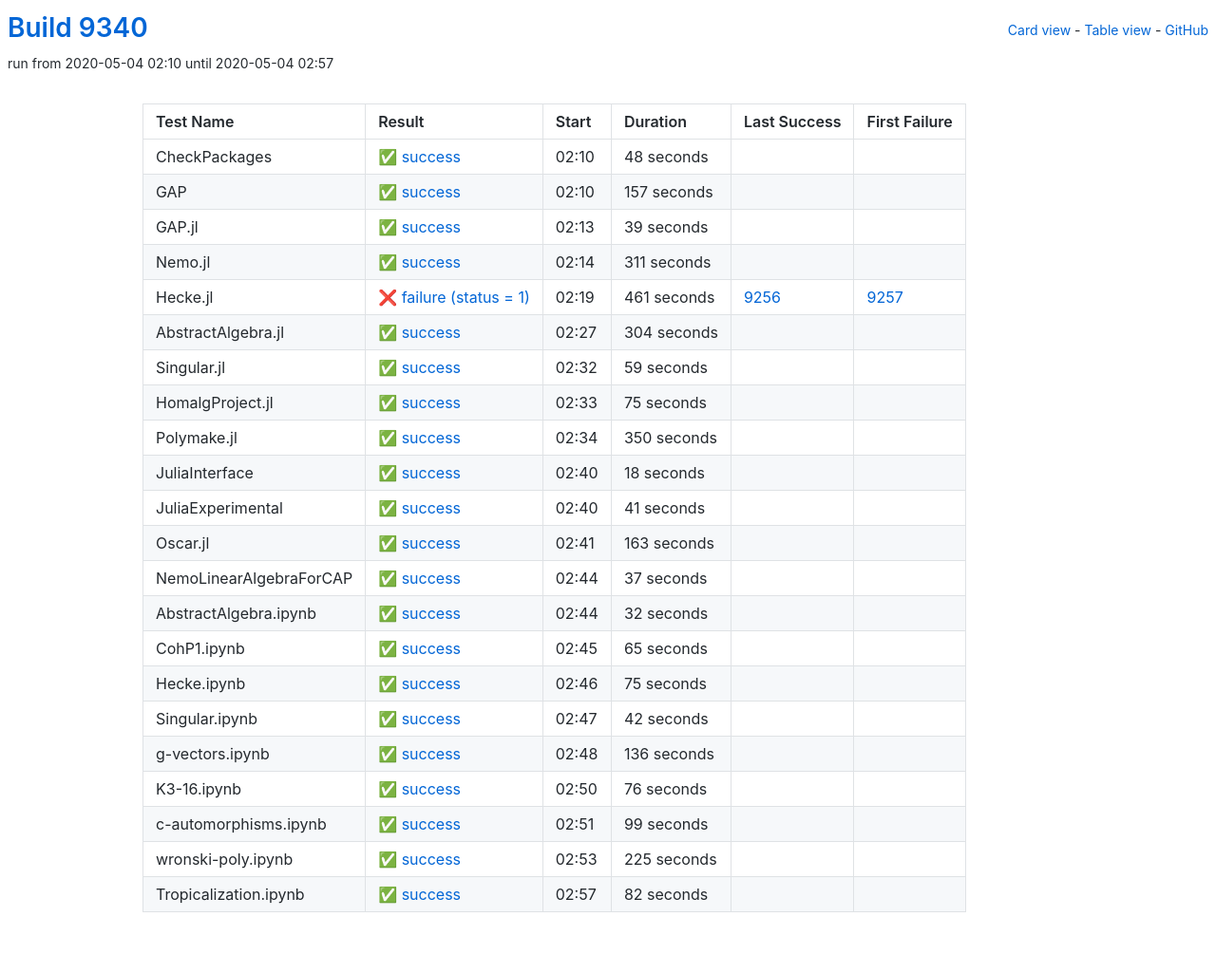
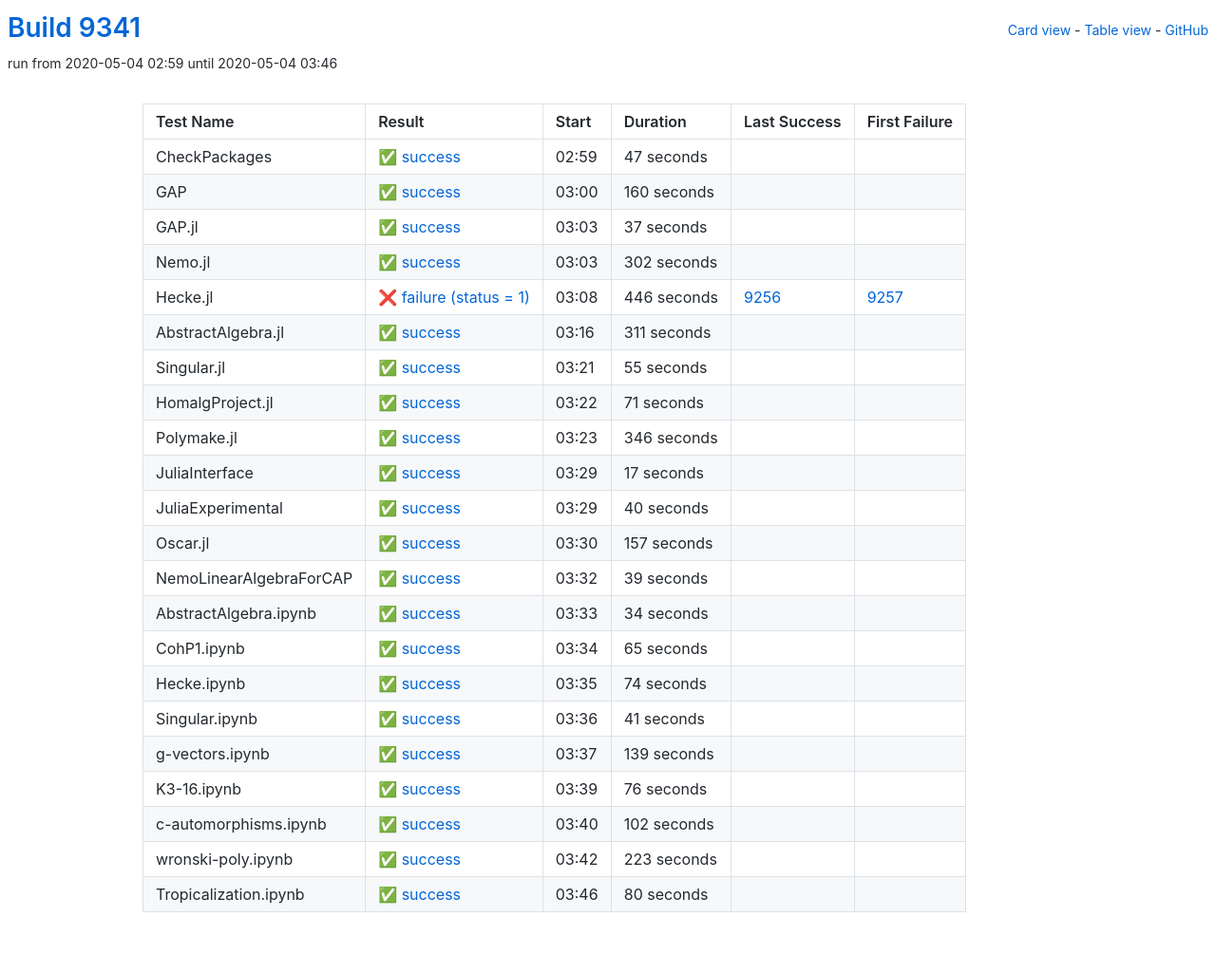
Before and after one commit to oscar-system/oscar-ci-status, a Jekyll site: the page built from table.html, in a window 1280 px wide. Shown: the whole page at 95% size. Built offline with Jekyll 4.4.1, drawn with Linux system fonts in a browser that asks for light colours.

Commit message:
Build 9341

```diff
--- a/_data/ci.yml
+++ b/_data/ci.yml
@@ -1,16 +1,126 @@
-build: 9340
-build_url: https://oscarci.mathematik.uni-kl.de/job/oscar/9340/
+build: 9341
+build_url: https://oscarci.mathematik.uni-kl.de/job/oscar/9341/
 job: oscar
 tests:
-- duration: 48
+- duration: 47
   exitcode: 0
   first_failure: false
   first_failure_url: null
   last_success: false
   last_success_url: null
-  log: https://oscarci.mathematik.uni-kl.de/job/oscar/9340/artifact/logs/build-9340/CheckPackages.log
+  log: https://oscarci.mathematik.uni-kl.de/job/oscar/9341/artifact/logs/build-9341/CheckPackages.log
   name: CheckPackages
-  start: 2020-05-04 02:10
+  start: 2020-05-04 02:59
+  status: success
+  success: true
+- duration: 160
+  exitcode: 0
+  first_failure: false
+  first_failure_url: null
+  last_success: false
+  last_success_url: null
+  log: https://oscarci.mathematik.uni-kl.de/job/oscar/9341/artifact/logs/build-9341/GAP.log
+  name: GAP
+  start: 2020-05-04 03:00
+  status: success
+  success: true
+- duration: 37
+  exitcode: 0
+  first_failure: false
+  first_failure_url: null
+  last_success: false
+  last_success_url: null
+  log: https://oscarci.mathematik.uni-kl.de/job/oscar/9341/artifact/logs/build-9341/GAP.jl.log
+  name: GAP.jl
+  start: 2020-05-04 03:03
+  status: success
+  success: true
+- duration: 302
+  exitcode: 0
+  first_failure: false
+  first_failure_url: null
+  last_success: false
+  last_success_url: null
+  log: https://oscarci.mathematik.uni-kl.de/job/oscar/9341/artifact/logs/build-9341/Nemo.jl.log
+  name: Nemo.jl
+  start: 2020-05-04 03:03
+  status: success
+  success: true
+- duration: 446
+  exitcode: 1
+  first_failure: 9257
+  first_failure_url: https://oscarci.mathematik.uni-kl.de/job/oscar/9257/
+  last_success: 9256
+  last_success_url: https://oscarci.mathematik.uni-kl.de/job/oscar/9256/
+  log: https://oscarci.mathematik.uni-kl.de/job/oscar/9341/artifact/logs/build-9341/Hecke.jl.log
+  name: Hecke.jl
+  start: 2020-05-04 03:08
+  status: failure
+  success: false
+- duration: 311
+  exitcode: 0
+  first_failure: false
+  first_failure_url: null
+  last_success: false
+  last_success_url: null
+  log: https://oscarci.mathematik.uni-kl.de/job/oscar/9341/artifact/logs/build-9341/AbstractAlgebra.jl.log
+  name: AbstractAlgebra.jl
+  start: 2020-05-04 03:16
+  status: success
+  success: true
+- duration: 55
+  exitcode: 0
+  first_failure: false
+  first_failure_url: null
+  last_success: false
+  last_success_url: null
+  log: https://oscarci.mathematik.uni-kl.de/job/oscar/9341/artifact/logs/build-9341/Singular.jl.log
+  name: Singular.jl
+  start: 2020-05-04 03:21
+  status: success
+  success: true
+- duration: 71
+  exitcode: 0
+  first_failure: false
+  first_failure_url: null
+  last_success: false
+  last_success_url: null
+  log: https://oscarci.mathematik.uni-kl.de/job/oscar/9341/artifact/logs/build-9341/HomalgProject.jl.log
+  name: HomalgProject.jl
+  start: 2020-05-04 03:22
+  status: success
+  success: true
+- duration: 346
+  exitcode: 0
+  first_failure: false
+  first_failure_url: null
+  last_success: false
+  last_success_url: null
+  log: https://oscarci.mathematik.uni-kl.de/job/oscar/9341/artifact/logs/build-9341/Polymake.jl.log
+  name: Polymake.jl
+  start: 2020-05-04 03:23
+  status: success
+  success: true
+- duration: 17
+  exitcode: 0
+  first_failure: false
+  first_failure_url: null
+  last_success: false
+  last_success_url: null
+  log: https://oscarci.mathematik.uni-kl.de/job/oscar/9341/artifact/logs/build-9341/JuliaInterface.log
+  name: JuliaInterface
+  start: 2020-05-04 03:29
+  status: success
+  success: true
+- duration: 40
+  exitcode: 0
+  first_failure: false
+  first_failure_url: null
+  last_success: false
+  last_success_url: null
+  log: https://oscarci.mathematik.uni-kl.de/job/oscar/9341/artifact/logs/build-9341/JuliaExperimental.log
+  name: JuliaExperimental
+  start: 2020-05-04 03:29
   status: success
   success: true
 - duration: 157
@@ -19,9 +129,9 @@ tests:
   first_failure_url: null
   last_success: false
   last_success_url: null
-  log: https://oscarci.mathematik.uni-kl.de/job/oscar/9340/artifact/logs/build-9340/GAP.log
-  name: GAP
-  start: 2020-05-04 02:10
+  log: https://oscarci.mathematik.uni-kl.de/job/oscar/9341/artifact/logs/build-9341/Oscar.jl.log
+  name: Oscar.jl
+  start: 2020-05-04 03:30
   status: success
   success: true
 - duration: 39
@@ -30,86 +140,42 @@ tests:
   first_failure_url: null
   last_success: false
   last_success_url: null
-  log: https://oscarci.mathematik.uni-kl.de/job/oscar/9340/artifact/logs/build-9340/GAP.jl.log
-  name: GAP.jl
-  start: 2020-05-04 02:13
+  log: https://oscarci.mathematik.uni-kl.de/job/oscar/9341/artifact/logs/build-9341/NemoLinearAlgebraForCAP.log
+  name: NemoLinearAlgebraForCAP
+  start: 2020-05-04 03:32
   status: success
   success: true
-- duration: 311
+- duration: 34
   exitcode: 0
   first_failure: false
   first_failure_url: null
   last_success: false
   last_success_url: null
-  log: https://oscarci.mathematik.uni-kl.de/job/oscar/9340/artifact/logs/build-9340/Nemo.jl.log
-  name: Nemo.jl
-  start: 2020-05-04 02:14
+  log: https://oscarci.mathematik.uni-kl.de/job/oscar/9341/artifact/logs/build-9341/AbstractAlgebra.ipynb.log
+  name: AbstractAlgebra.ipynb
+  start: 2020-05-04 03:33
   status: success
   success: true
-- duration: 461
-  exitcode: 1
-  first_failure: 9257
-  first_failure_url: https://oscarci.mathematik.uni-kl.de/job/oscar/9257/
-  last_success: 9256
-  last_success_url: https://oscarci.mathematik.uni-kl.de/job/oscar/9256/
-  log: https://oscarci.mathematik.uni-kl.de/job/oscar/9340/artifact/logs/build-9340/Hecke.jl.log
-  name: Hecke.jl
-  start: 2020-05-04 02:19
-  status: failure
-  success: false
-- duration: 304
+- duration: 65
   exitcode: 0
   first_failure: false
   first_failure_url: null
   last_success: false
   last_success_url: null
-  log: https://oscarci.mathematik.uni-kl.de/job/oscar/9340/artifact/logs/build-9340/AbstractAlgebra.jl.log
-  name: AbstractAlgebra.jl
-  start: 2020-05-04 02:27
+  log: https://oscarci.mathematik.uni-kl.de/job/oscar/9341/artifact/logs/build-9341/CohP1.ipynb.log
+  name: CohP1.ipynb
+  start: 2020-05-04 03:34
   status: success
   success: true
-- duration: 59
+- duration: 74
   exitcode: 0
   first_failure: false
   first_failure_url: null
   last_success: false
   last_success_url: null
-  log: https://oscarci.mathematik.uni-kl.de/job/oscar/9340/artifact/logs/build-9340/Singular.jl.log
-  name: Singular.jl
-  start: 2020-05-04 02:32
-  status: success
-  success: true
-- duration: 75
-  exitcode: 0
-  first_failure: false
-  first_failure_url: null
-  last_success: false
-  last_success_url: null
-  log: https://oscarci.mathematik.uni-kl.de/job/oscar/9340/artifact/logs/build-9340/HomalgProject.jl.log
-  name: HomalgProject.jl
-  start: 2020-05-04 02:33
-  status: success
-  success: true
-- duration: 350
-  exitcode: 0
-  first_failure: false
-  first_failure_url: null
-  last_success: false
-  last_success_url: null
-  log: https://oscarci.mathematik.uni-kl.de/job/oscar/9340/artifact/logs/build-9340/Polymake.jl.log
-  name: Polymake.jl
-  start: 2020-05-04 02:34
-  status: success
-  success: true
-- duration: 18
-  exitcode: 0
-  first_failure: false
-  first_failure_url: null
-  last_success: false
-  last_success_url: null
-  log: https://oscarci.mathematik.uni-kl.de/job/oscar/9340/artifact/logs/build-9340/JuliaInterface.log
-  name: JuliaInterface
-  start: 2020-05-04 02:40
+  log: https://oscarci.mathematik.uni-kl.de/job/oscar/9341/artifact/logs/build-9341/Hecke.ipynb.log
+  name: Hecke.ipynb
+  start: 2020-05-04 03:35
   status: success
   success: true
 - duration: 41
@@ -118,86 +184,20 @@ tests:
   first_failure_url: null
   last_success: false
   last_success_url: null
-  log: https://oscarci.mathematik.uni-kl.de/job/oscar/9340/artifact/logs/build-9340/JuliaExperimental.log
-  name: JuliaExperimental
-  start: 2020-05-04 02:40
+  log: https://oscarci.mathematik.uni-kl.de/job/oscar/9341/artifact/logs/build-9341/Singular.ipynb.log
+  name: Singular.ipynb
+  start: 2020-05-04 03:36
   status: success
   success: true
-- duration: 163
+- duration: 139
   exitcode: 0
   first_failure: false
   first_failure_url: null
   last_success: false
   last_success_url: null
-  log: https://oscarci.mathematik.uni-kl.de/job/oscar/9340/artifact/logs/build-9340/Oscar.jl.log
-  name: Oscar.jl
-  start: 2020-05-04 02:41
-  status: success
-  success: true
-- duration: 37
-  exitcode: 0
-  first_failure: false
-  first_failure_url: null
-  last_success: false
-  last_success_url: null
-  log: https://oscarci.mathematik.uni-kl.de/job/oscar/9340/artifact/logs/build-9340/NemoLinearAlgebraForCAP.log
-  name: NemoLinearAlgebraForCAP
-  start: 2020-05-04 02:44
-  status: success
-  success: true
-- duration: 32
-  exitcode: 0
-  first_failure: false
-  first_failure_url: null
-  last_success: false
-  last_success_url: null
-  log: https://oscarci.mathematik.uni-kl.de/job/oscar/9340/artifact/logs/build-9340/AbstractAlgebra.ipynb.log
-  name: AbstractAlgebra.ipynb
-  start: 2020-05-04 02:44
-  status: success
-  success: true
-- duration: 65
-  exitcode: 0
-  first_failure: false
-  first_failure_url: null
-  last_success: false
-  last_success_url: null
-  log: https://oscarci.mathematik.uni-kl.de/job/oscar/9340/artifact/logs/build-9340/CohP1.ipynb.log
-  name: CohP1.ipynb
-  start: 2020-05-04 02:45
-  status: success
-  success: true
-- duration: 75
-  exitcode: 0
-  first_failure: false
-  first_failure_url: null
-  last_success: false
-  last_success_url: null
-  log: https://oscarci.mathematik.uni-kl.de/job/oscar/9340/artifact/logs/build-9340/Hecke.ipynb.log
-  name: Hecke.ipynb
-  start: 2020-05-04 02:46
-  status: success
-  success: true
-- duration: 42
-  exitcode: 0
-  first_failure: false
-  first_failure_url: null
-  last_success: false
-  last_success_url: null
-  log: https://oscarci.mathematik.uni-kl.de/job/oscar/9340/artifact/logs/build-9340/Singular.ipynb.log
-  name: Singular.ipynb
-  start: 2020-05-04 02:47
-  status: success
-  success: true
-- duration: 136
-  exitcode: 0
-  first_failure: false
-  first_failure_url: null
-  last_success: false
-  last_success_url: null
-  log: https://oscarci.mathematik.uni-kl.de/job/oscar/9340/artifact/logs/build-9340/g-vectors.ipynb.log
+  log: https://oscarci.mathematik.uni-kl.de/job/oscar/9341/artifact/logs/build-9341/g-vectors.ipynb.log
   name: g-vectors.ipynb
-  start: 2020-05-04 02:48
+  start: 2020-05-04 03:37
   status: success
   success: true
 - duration: 76
@@ -206,41 +206,41 @@ tests:
   first_failure_url: null
   last_success: false
   last_success_url: null
-  log: https://oscarci.mathematik.uni-kl.de/job/oscar/9340/artifact/logs/build-9340/K3-16.ipynb.log
+  log: https://oscarci.mathematik.uni-kl.de/job/oscar/9341/artifact/logs/build-9341/K3-16.ipynb.log
   name: K3-16.ipynb
-  start: 2020-05-04 02:50
+  start: 2020-05-04 03:39
   status: success
   success: true
-- duration: 99
+- duration: 102
   exitcode: 0
   first_failure: false
   first_failure_url: null
   last_success: false
   last_success_url: null
-  log: https://oscarci.mathematik.uni-kl.de/job/oscar/9340/artifact/logs/build-9340/c-automorphisms.ipynb.log
+  log: https://oscarci.mathematik.uni-kl.de/job/oscar/9341/artifact/logs/build-9341/c-automorphisms.ipynb.log
   name: c-automorphisms.ipynb
-  start: 2020-05-04 02:51
+  start: 2020-05-04 03:40
   status: success
   success: true
-- duration: 225
+- duration: 223
   exitcode: 0
   first_failure: false
   first_failure_url: null
   last_success: false
   last_success_url: null
-  log: https://oscarci.mathematik.uni-kl.de/job/oscar/9340/artifact/logs/build-9340/wronski-poly.ipynb.log
+  log: https://oscarci.mathematik.uni-kl.de/job/oscar/9341/artifact/logs/build-9341/wronski-poly.ipynb.log
   name: wronski-poly.ipynb
-  start: 2020-05-04 02:53
+  start: 2020-05-04 03:42
   status: success
   success: true
-- duration: 82
+- duration: 80
   exitcode: 0
   first_failure: false
   first_failure_url: null
   last_success: false
   last_success_url: null
-  log: https://oscarci.mathematik.uni-kl.de/job/oscar/9340/artifact/logs/build-9340/Tropicalization.ipynb.log
+  log: https://oscarci.mathematik.uni-kl.de/job/oscar/9341/artifact/logs/build-9341/Tropicalization.ipynb.log
   name: Tropicalization.ipynb
-  start: 2020-05-04 02:57
+  start: 2020-05-04 03:46
   status: success
   success: true
```
Also changed, not shown: README.md.
